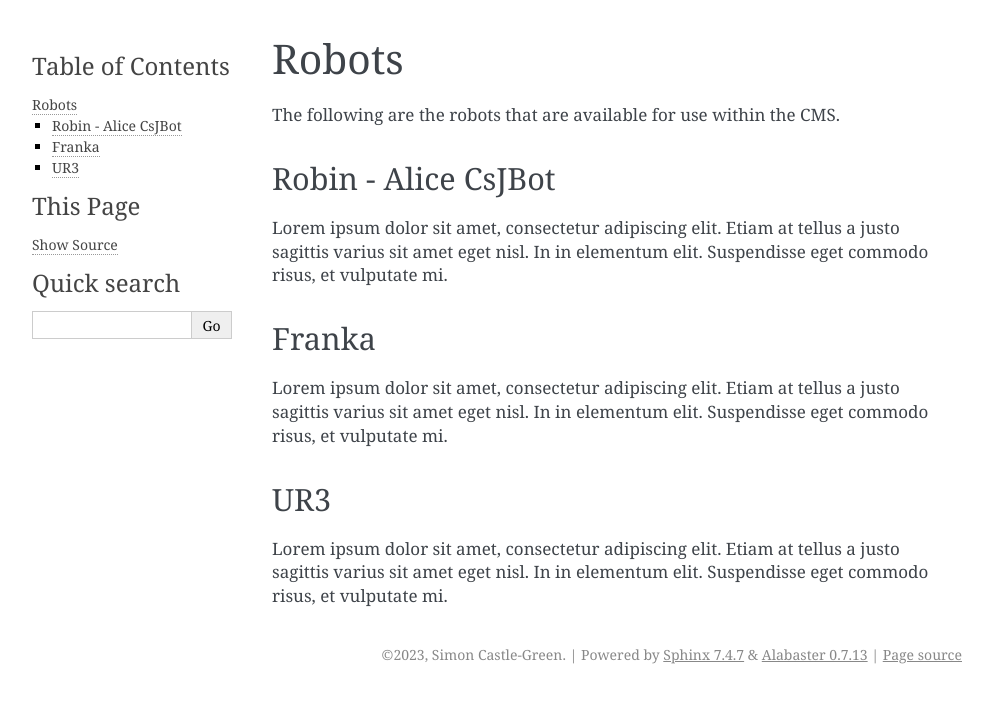
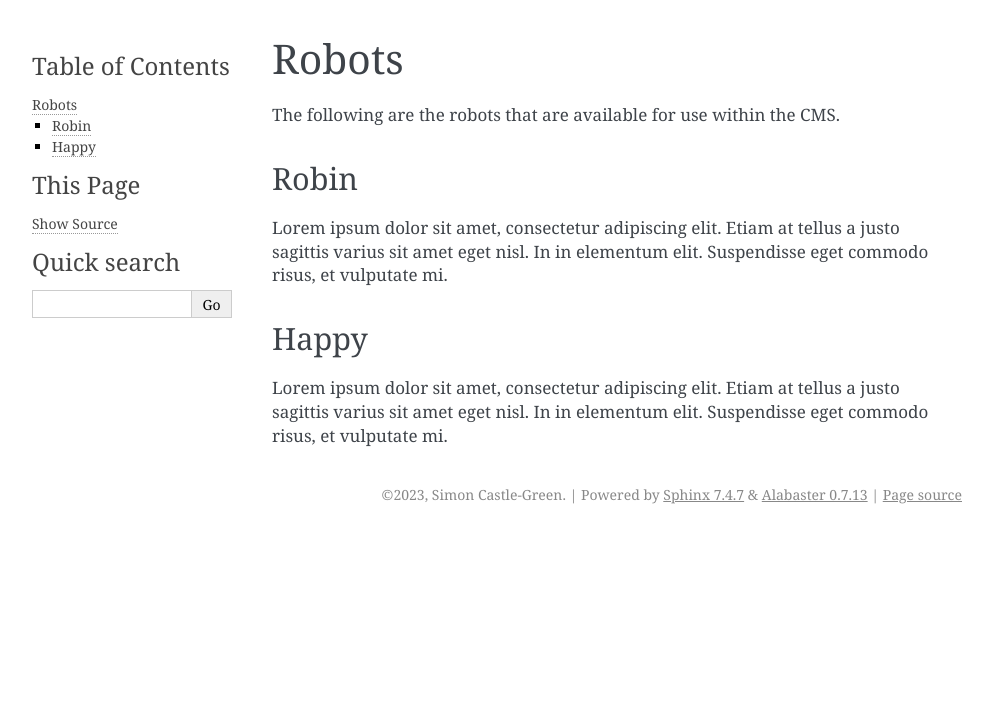
Before and after one commit to Cobot-Maker-Space/userdocs, a Sphinx documentation site: the page built from docs/source/robots.rst, in a window 1280 px wide. Shown: the top 703 px of the page, without its empty margins (148-1141 px from the left). Built offline with Sphinx 7.4.7, drawn with Linux system fonts in a browser that asks for light colours.

Commit message:
Modified robots page

```diff
--- a/docs/source/robots.rst
+++ b/docs/source/robots.rst
@@ -3,14 +3,12 @@ Robots
 
 The following are the robots that are available for use within the CMS.
 
-Robin - Alice CsJBot
-^^^^^^^^^^^^^^^^^^^^
+
+Robin
+^^^^^
 Lorem ipsum dolor sit amet, consectetur adipiscing elit. Etiam at tellus a justo sagittis varius sit amet eget nisl. In in elementum elit. Suspendisse eget commodo risus, et vulputate mi.
 
-Franka
-^^^^^^^^^^^^^^^^^^^^
+
+Happy
+^^^^^
 Lorem ipsum dolor sit amet, consectetur adipiscing elit. Etiam at tellus a justo sagittis varius sit amet eget nisl. In in elementum elit. Suspendisse eget commodo risus, et vulputate mi.
-
-UR3
-^^^^^^^^^^^^^^^^^^^^
-Lorem ipsum dolor sit amet, consectetur adipiscing elit. Etiam at tellus a justo sagittis varius sit amet eget nisl. In in elementum elit. Suspendisse eget commodo risus, et vulputate mi.
```
